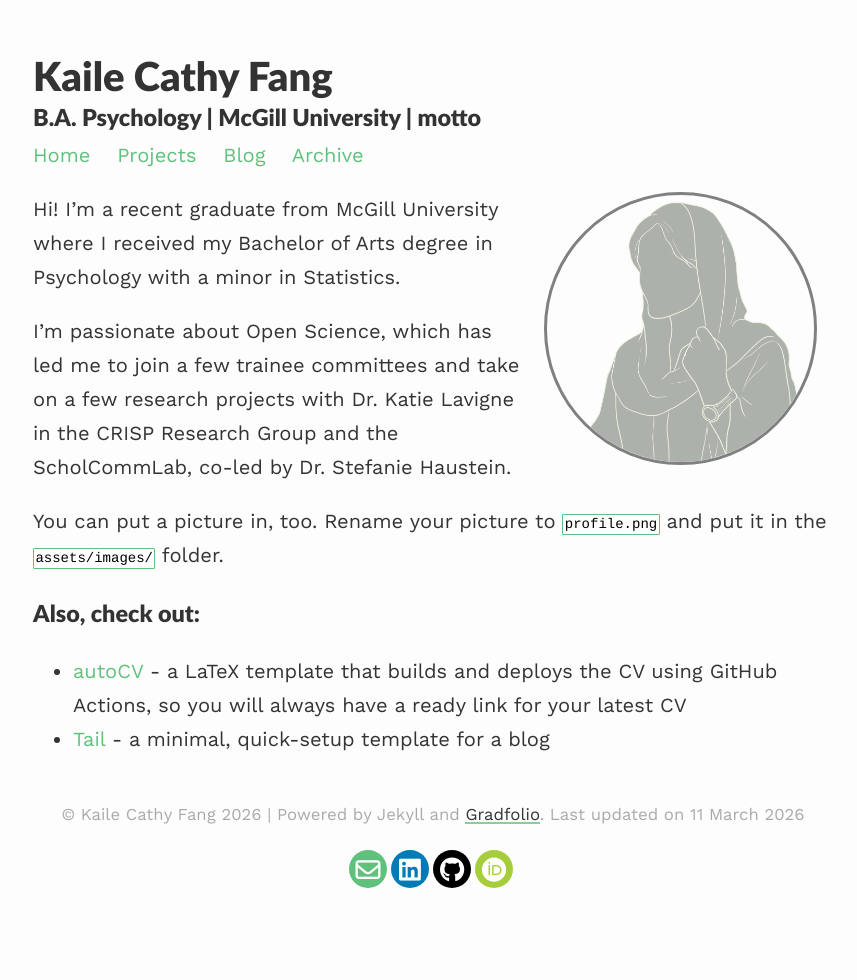
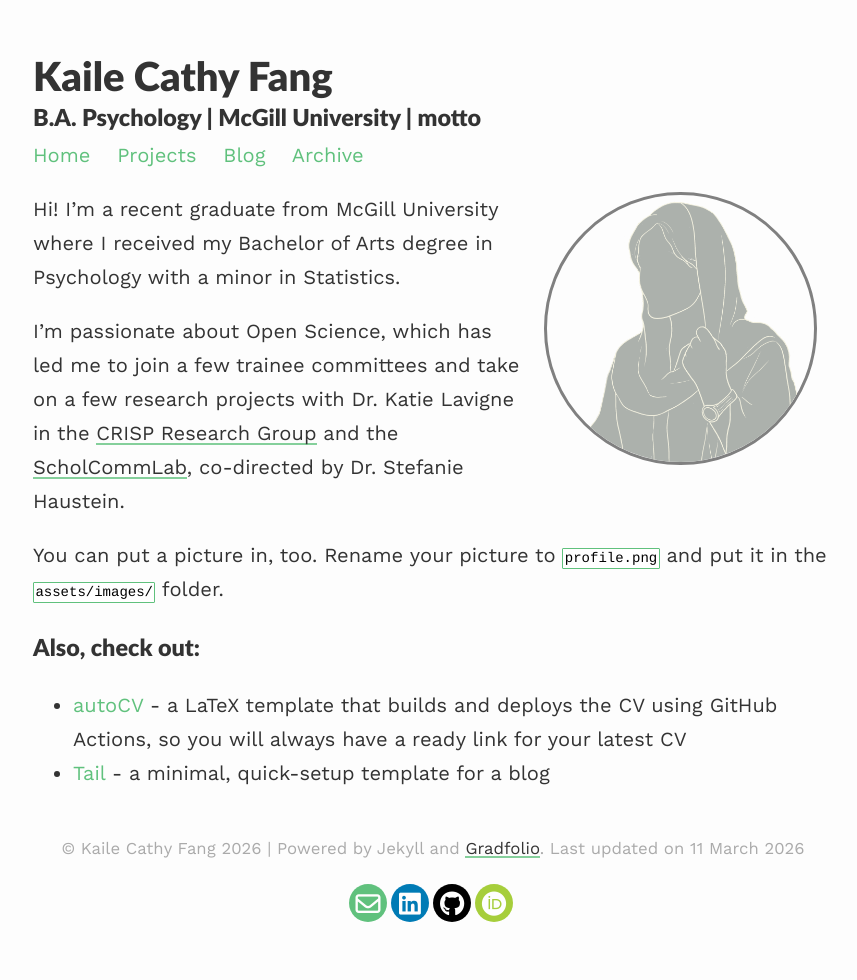
Before and after one commit to fancatfkl/fancatfkl.github.io, a Jekyll site: the page built from index.md, in a window 1280 px wide. Shown: the whole page, without its empty margins (207-1064 px from the left). Built offline with Jekyll 4.4.1, drawn with Linux system fonts in a browser that asks for light colours.

Commit message:
Add hyperlinks to labs.
Updated links for CRISP and ScholCommLab.

```diff
--- a/index.md
+++ b/index.md
@@ -9,7 +9,7 @@ published: true
 
 Hi! I'm a recent graduate from McGill University where I received my Bachelor of Arts degree in Psychology with a minor in Statistics.
 
-I'm passionate about Open Science, which has led me to join a few trainee committees and take on a few research projects with Dr. Katie Lavigne in the CRISP Research Group and the ScholCommLab, co-led by Dr. Stefanie Haustein.
+I'm passionate about Open Science, which has led me to join a few trainee committees and take on a few research projects with Dr. Katie Lavigne in the [CRISP Research Group]([url](https://www.crispdouglas.ca)) and the [ScholCommLab]([url](https://www.scholcommlab.ca)), co-directed by Dr. Stefanie Haustein.
 
 You can put a picture in, too. Rename your picture to `profile.png` and put it in the `assets/images/` folder.
 
```
